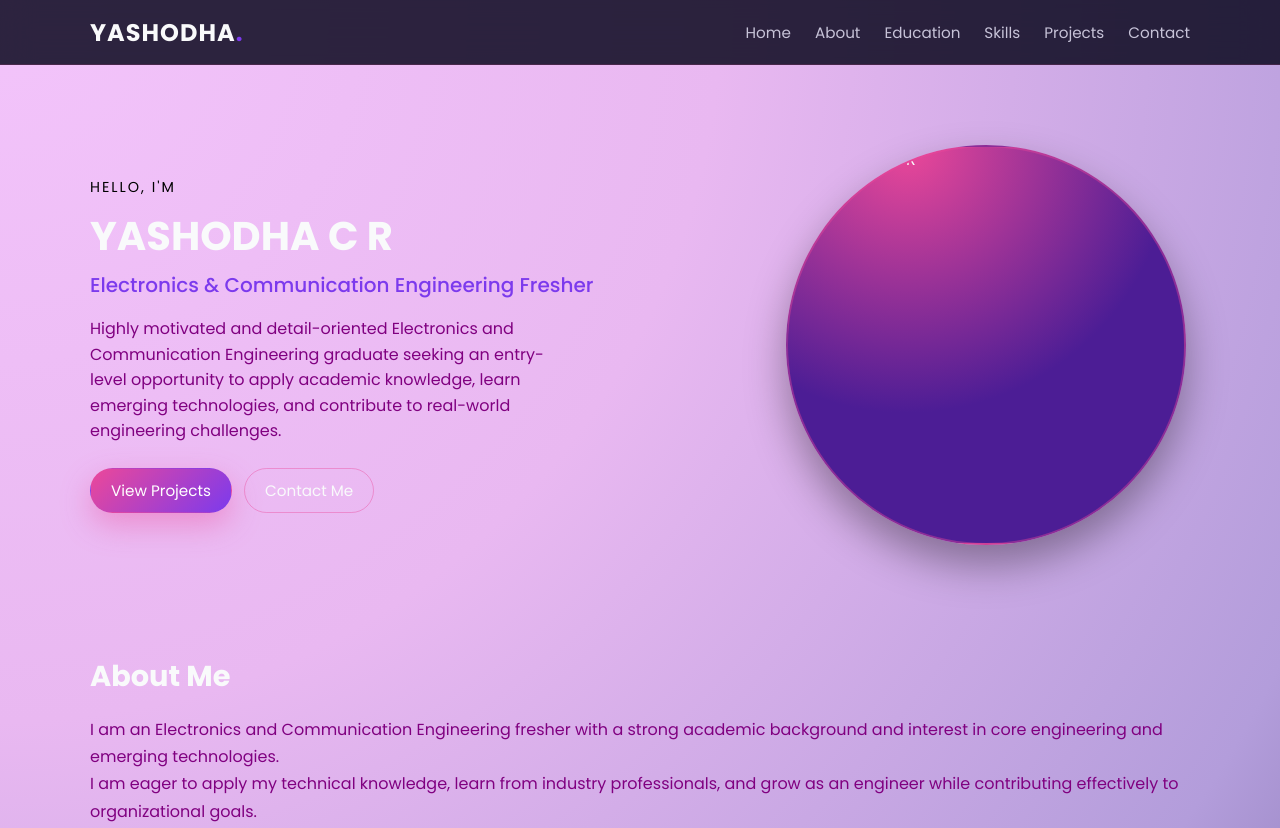
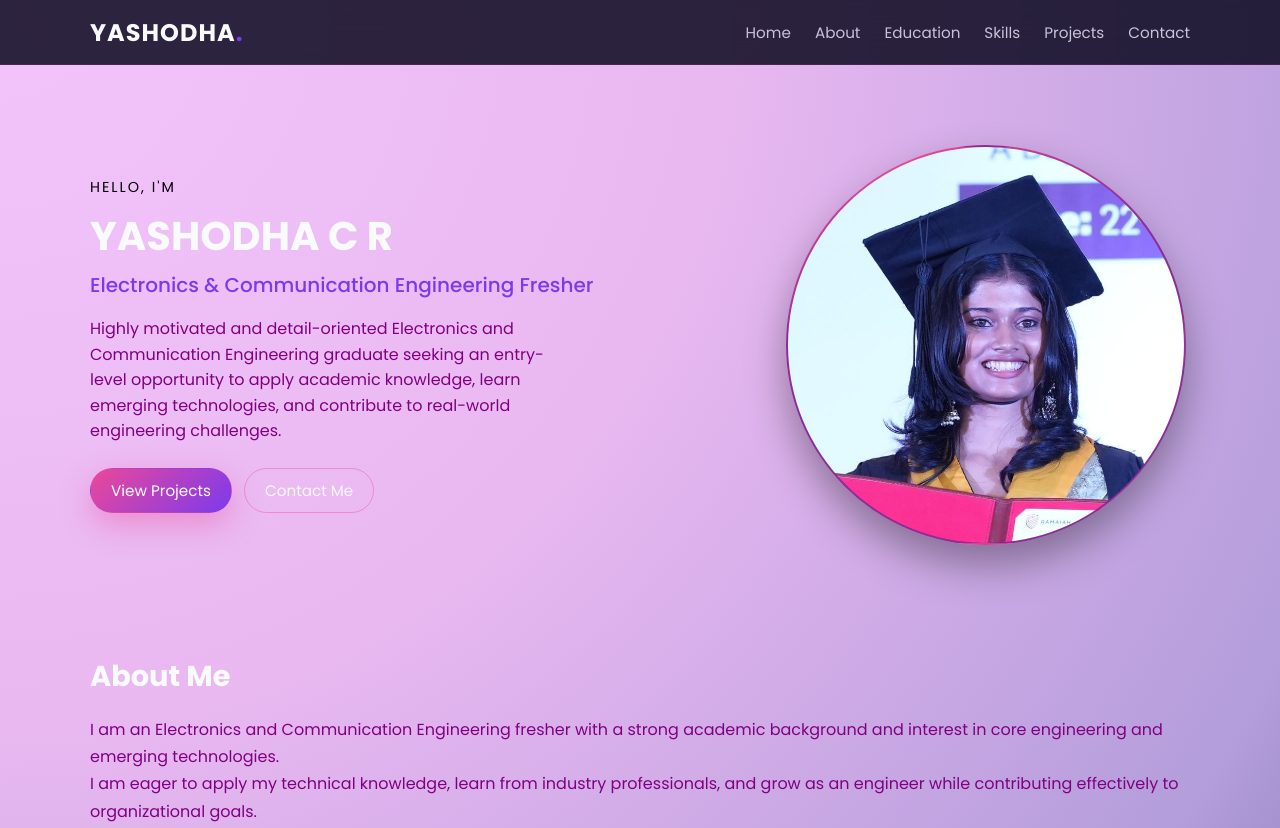
Before and after one commit to yashodhacr028/Portfolio_website-, a plain HTML site: page index.html in a window 1280 px wide. Shown: the top 828 px of the page. Drawn offline with Linux system fonts and the light colour scheme.

Commit message:
Update index.html

```diff
--- a/index.html
+++ b/index.html
@@ -44,7 +44,7 @@
 
         <div class="hero-image">
             <div class="profile-circle">
-                <img src="C:\Users\manoj_ixjr5a8\Downloads\image123.jpeg" alt="Yashodha C R" />
+                <img src="https://github.com/yashodhacr028/Portfolio_website-/blob/main/Portfolio_image.jpeg?raw=true" alt="Yashodha C R" />
             </div>
         </div>
     </div>
```
